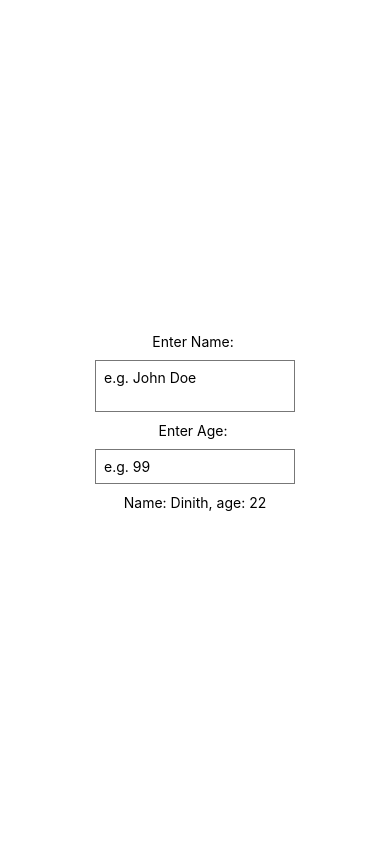
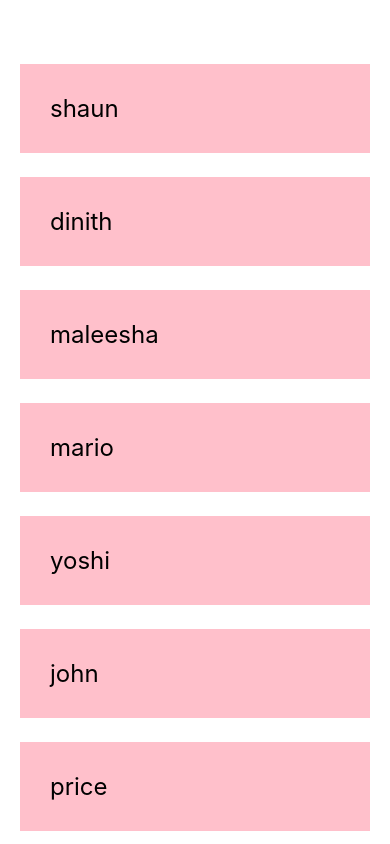
Before and after one commit to dinithmaleesha/learn-react-native-II, a React Native app: screen / in a window 390 px wide. Built offline with nearby package versions, Linux system fonts and the light colour scheme.

Commit message:
Tutorial #6 - Lists & ScrollView

```diff
--- a/App.js
+++ b/App.js
@@ -1,30 +1,28 @@
 import { StatusBar } from 'expo-status-bar';
 import { useState } from 'react';
-import { StyleSheet, Text, View, TextInput } from 'react-native';
+import { StyleSheet, Text, View, ScrollView } from 'react-native';
 
 export default function App() {
-  const [name, setName] = useState('Dinith')
-  const [age, setAge] = useState(22)
-
+  const [people, setPeople] = useState([
+    { name: 'shaun', key: '1' },
+    { name: 'dinith', key: '2' },
+    { name: 'maleesha', key: '3' },
+    { name: 'mario', key: '4' },
+    { name: 'yoshi', key: '5' },
+    { name: 'john', key: '6' },
+    { name: 'price', key: '7' },
+    { name: 'doe', key: '8' },
+  ]);
 
   return (
     <View style={styles.container}>
-      <Text>Enter Name: </Text>
-      <TextInput
-        multiline
-        style={styles.input}
-        placeholder='e.g. John Doe'
-        onChangeText={(val) => setName(val)}
-      />
-      <Text>Enter Age: </Text>
-      <TextInput
-        style={styles.input}
-        placeholder='e.g. 99'
-        keyboardType='numeric'
-        onChangeText={(val) => setAge(val)}
-      />
-      <Text>Name: {name}, age: {age}</Text>
-      <StatusBar style="auto" />
+      <ScrollView>
+        {people.map(item => (
+          <View key={item.key}>
+            <Text style={styles.item}>{item.name}</Text>
+          </View>
+        ))}
+      </ScrollView>
     </View>
   );
 }
@@ -33,14 +31,13 @@ const styles = StyleSheet.create({
   container: {
     flex: 1,
     backgroundColor: '#fff',
-    alignItems: 'center',
-    justifyContent: 'center',
+    paddingTop: 40,
+    paddingHorizontal: 20,
   },
-  input: {
-    borderWidth: 1,
-    borderColor: '#777',
-    padding: 8,
-    margin: 10,
-    width: 200,
+  item: {
+    marginTop: 24,
+    padding: 30,
+    backgroundColor: 'pink',
+    fontSize: 24
   }
 });
```
